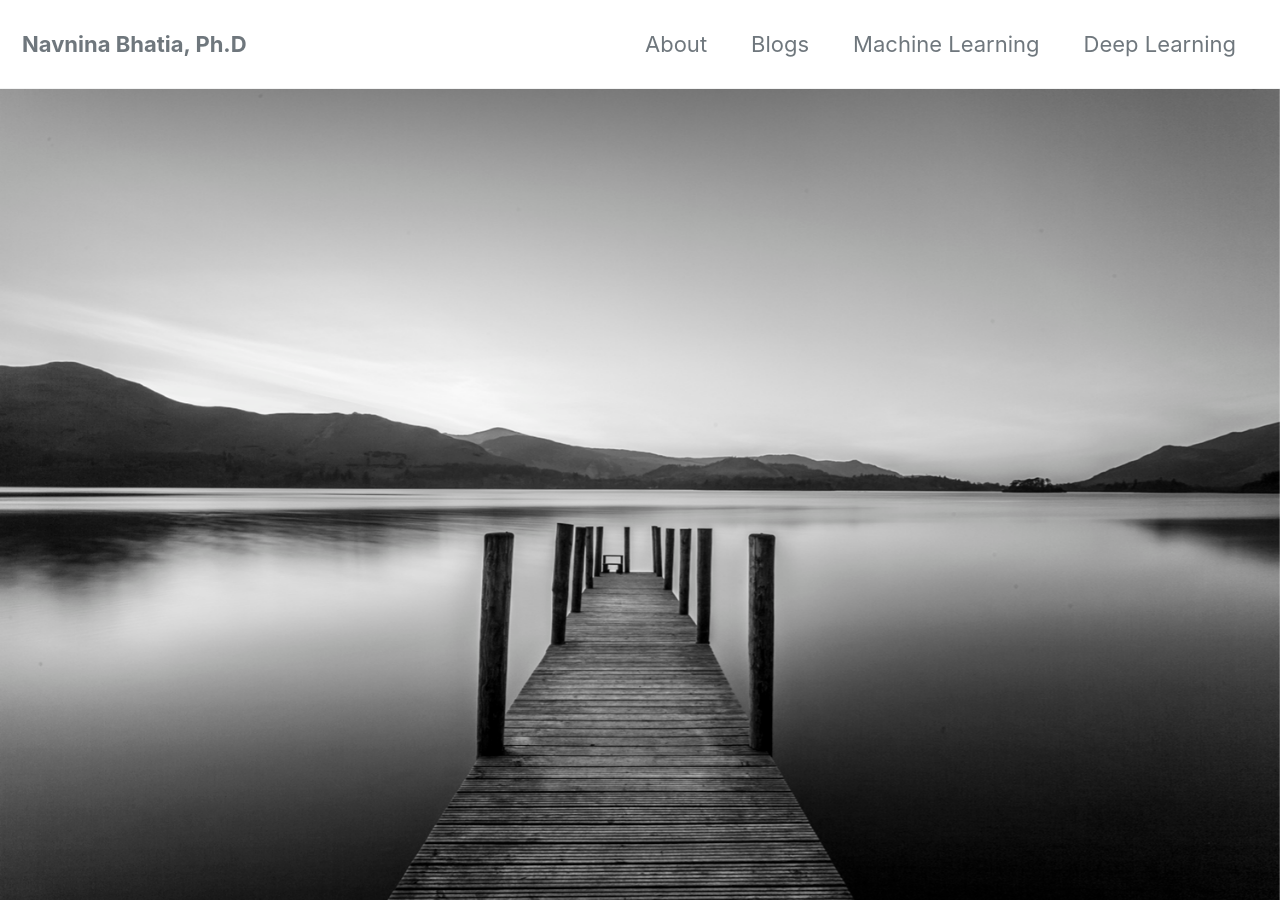
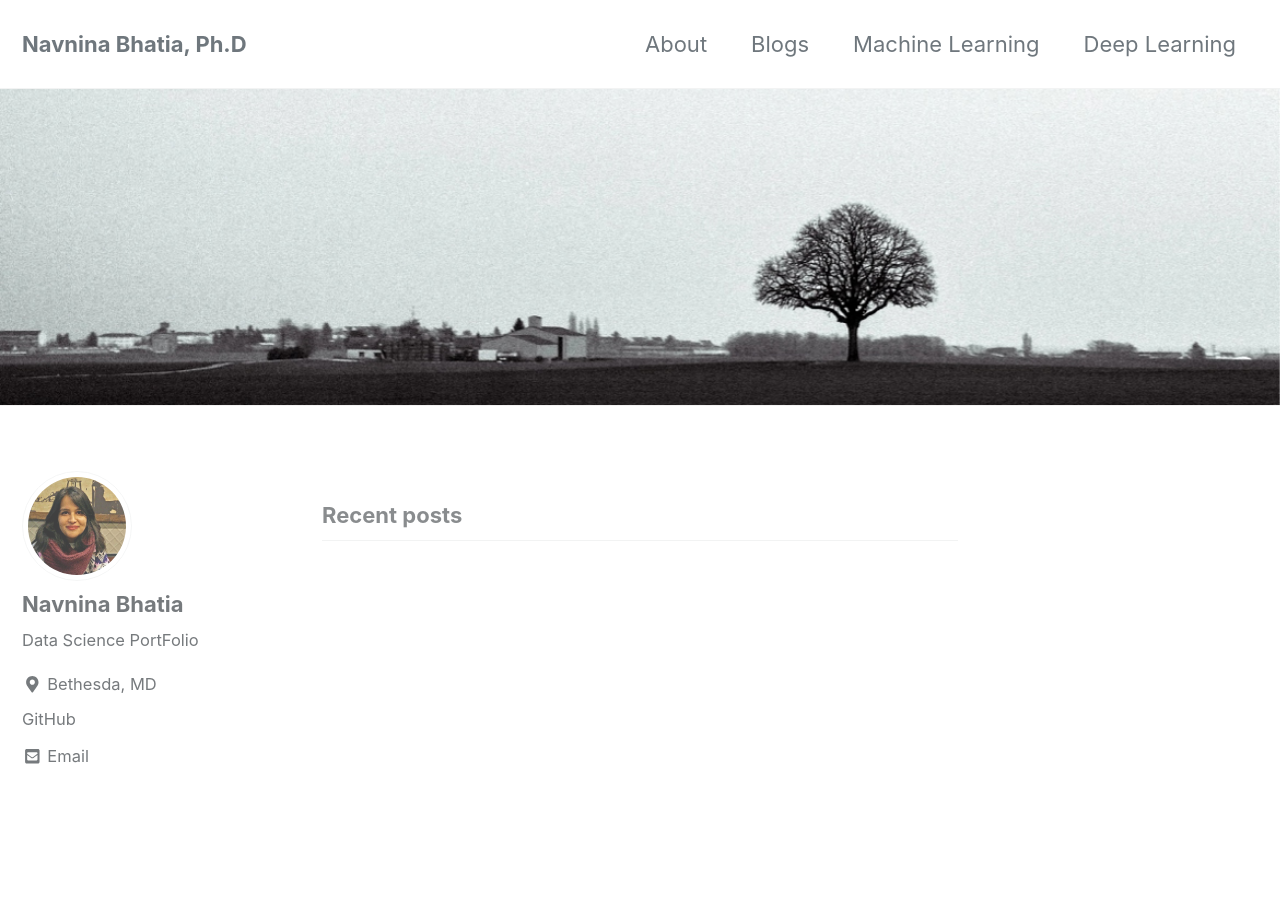
Before and after one commit to navnina/navnina.github.io, a Jekyll site: the page built from index.html, in a window 1280 px wide and 900 px high. Built offline with Jekyll 4.4.1, drawn with Linux system fonts in a browser that asks for light colours; cached includes are drawn as plain includes; nearby versions of some CDN libraries; the list of posts is cut into pages by our own code.

Commit message:
new github

```diff
--- a/index.html
+++ b/index.html
@@ -2,5 +2,5 @@
 layout: home
 author_profile: true
 header:
-  image: "/images/cover_index_photo.jpg"
+  image: "/images/cover_about.jpg"
 ---
```
